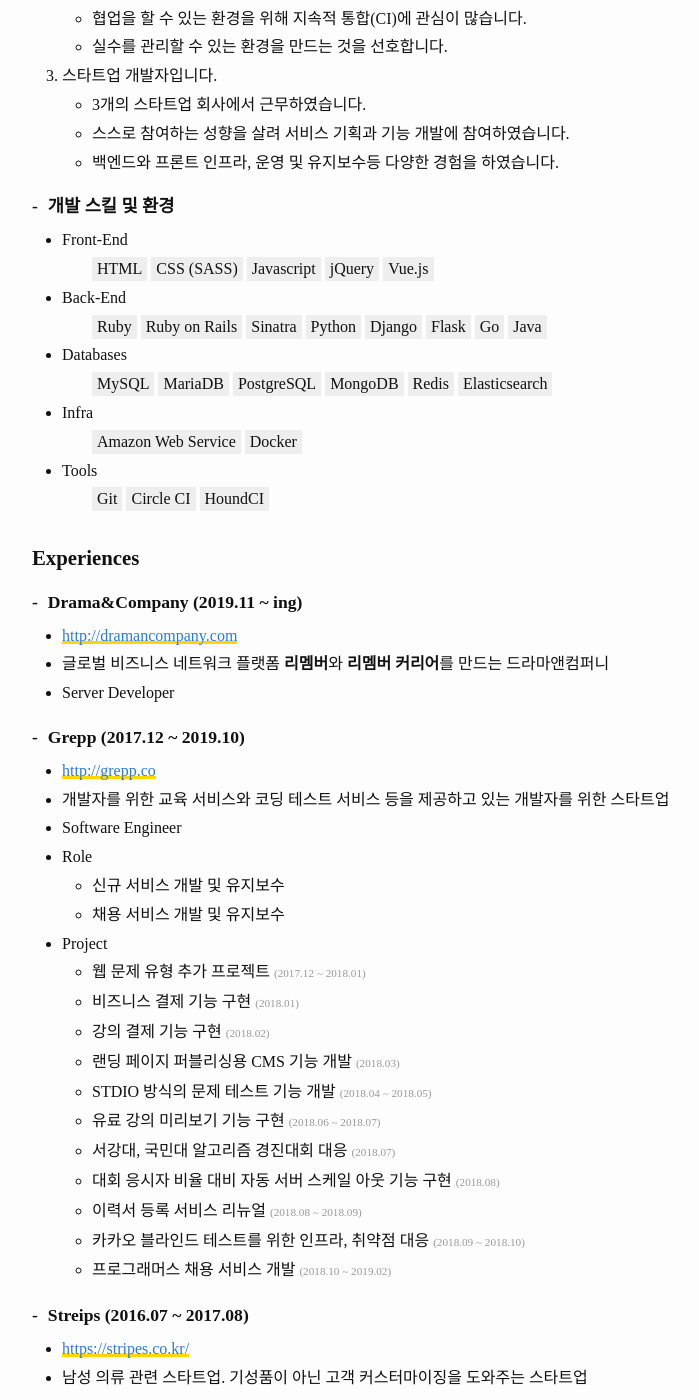
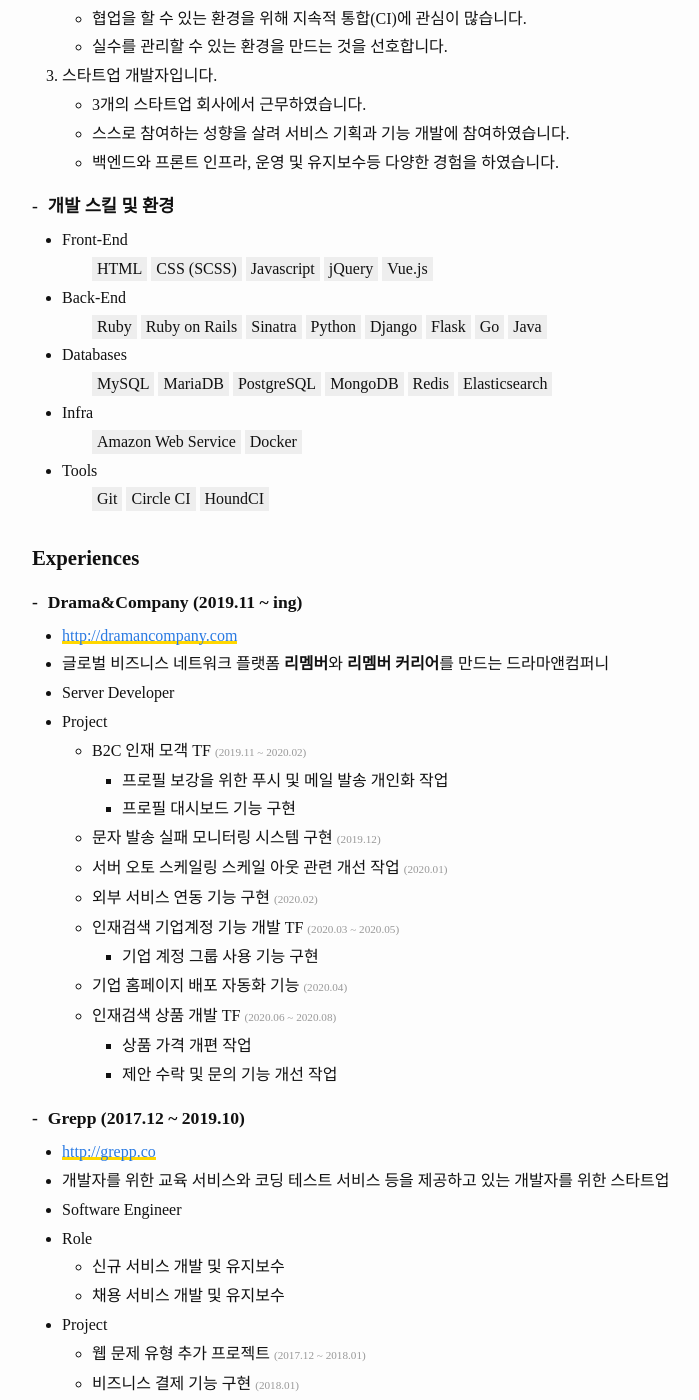
Before and after one commit to dizy64/dizy64.github.io, a Jekyll site: the page built from about/index.html, in a window 1280 px wide and 1400 px high, scrolled down 578 px. Shown: the whole window, without its empty margins (38-737 px from the left). Built offline with Jekyll 4.4.1, drawn with Linux system fonts in a browser that asks for light colours.

Commit message:
그간 해왔던 작업 일부 정리

```diff
--- a/about/index.html
+++ b/about/index.html
@@ -47,7 +47,7 @@ permalink: /about/
         <li>Front-End
           <ul>
             <li>HTML</li>
-            <li>CSS (SASS)</li>
+            <li>CSS (SCSS)</li>
             <li>Javascript</li>
             <li>jQuery</li>
             <li>Vue.js</li>
@@ -100,6 +100,31 @@ permalink: /about/
       <li><a href="http://dramancompany.com/">http://dramancompany.com</a></li>
       <li>글로벌 비즈니스 네트워크 플랫폼 <strong>리멤버</strong>와 <strong>리멤버 커리어</strong>를 만드는 드라마앤컴퍼니</li>
       <li>Server Developer</li>
+      <li>Project
+        <ul>
+          <li>B2C 인재 모객 TF <span class="period">(2019.11 ~ 2020.02)</span>
+            <ul>
+              <li>프로필 보강을 위한 푸시 및 메일 발송 개인화 작업</li>
+              <li>프로필 대시보드 기능 구현</li>
+            </ul>
+          </li>
+          <li>문자 발송 실패 모니터링 시스템 구현 <span class="period">(2019.12)</span></li>
+          <li>서버 오토 스케일링 스케일 아웃 관련 개선 작업 <span class="period">(2020.01)</span></li>
+          <li>외부 서비스 연동 기능 구현 <span class="period">(2020.02)</span></li>
+          <li>인재검색 기업계정 기능 개발 TF <span class="period">(2020.03 ~ 2020.05)</span>
+            <ul>
+              <li>기업 계정 그룹 사용 기능 구현</li>
+            </ul>
+          </li>
+          <li>기업 홈페이지 배포 자동화 기능 <span class="period">(2020.04)</span></li>
+          <li>인재검색 상품 개발 TF <span class="period">(2020.06 ~ 2020.08)</span>
+            <ul>
+              <li>상품 가격 개편 작업</li>
+              <li>제안 수락 및 문의 기능 개선 작업</li>
+            </ul>
+          </li>
+        </ul>
+      </li>
     </ul>
 
     <h2>Grepp (2017.12 ~ 2019.10)</h2>
```
